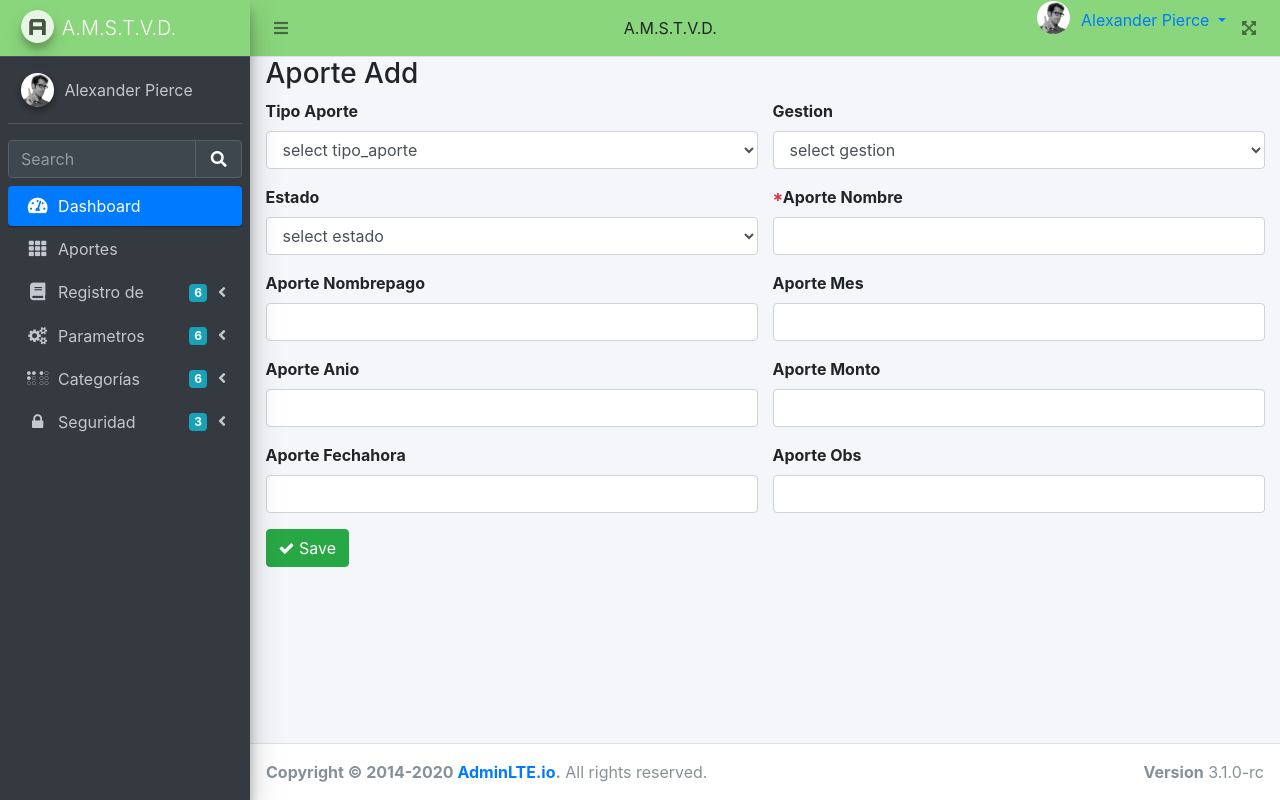
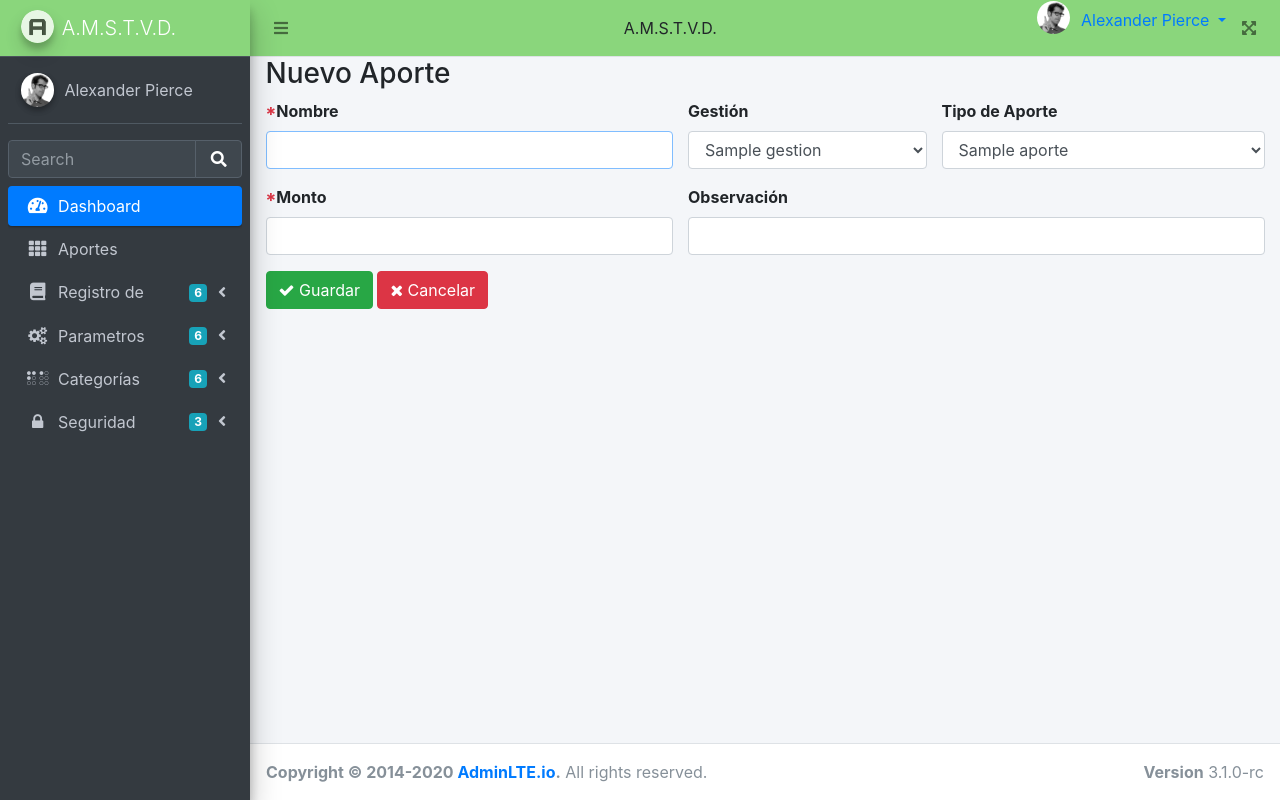
Before and after one commit to marioev/amstvd, a CodeIgniter app: page /amstvd/index.php/aporte/add in a window 1280 px wide. Run offline with CodeIgniter, Linux system fonts and the light colour scheme; tables that the repository leaves empty or names only in its code hold one stand-in row (values such as "Sample post").

Commit message:
07.06.2021 Aporte Add falta parametro...

```diff
--- a/application/controllers/Aporte.php
+++ b/application/controllers/Aporte.php
@@ -28,25 +28,40 @@ class Aporte extends CI_Controller{
     function add()
     {
         $this->load->library('form_validation');
-
-		$this->form_validation->set_rules('aporte_nombre','Aporte Nombre','required');
-
+        $this->form_validation->set_rules('aporte_nombre','Aporte Nombre','trim|required', array('required' => 'Este Campo no debe ser vacio'));
+        $this->form_validation->set_rules('aporte_monto','Aporte Monto','trim|required', array('required' => 'Este Campo no debe ser vacio'));
         if($this->form_validation->run())
         {
+            $fechahora = date("Y-m-d H:i:s");
+            $estado_id = 1;
             $params = array(
+                'aporte_nombre' => $this->input->post('aporte_nombre'),
+                'gestion_id' => $this->input->post('gestion_id'),
                 'tipoaporte_id' => $this->input->post('tipoaporte_id'),
-				'gestion_id' => $this->input->post('gestion_id'),
-				'estado_id' => $this->input->post('estado_id'),
-				'aporte_nombre' => $this->input->post('aporte_nombre'),
-				'aporte_nombrepago' => $this->input->post('aporte_nombrepago'),
-				'aporte_mes' => $this->input->post('aporte_mes'),
-				'aporte_anio' => $this->input->post('aporte_anio'),
+                'estado_id' => $estado_id,
                 'aporte_monto' => $this->input->post('aporte_monto'),
-				'aporte_fechahora' => $this->input->post('aporte_fechahora'),
+                'aporte_fechahora' => $fechahora,
                 'aporte_obs' => $this->input->post('aporte_obs'),
             );
+            $aporte_id = $this->Aporte_model->add_aporte($params);
 
-            $aporte_id = $this->Aporte_model->add_aporte($params);
+            $this->load->model('Asociado_model');
+            $this->load->model('Aporte_asociado_model');
+            $res_asociados = $this->Asociado_model->get_all_asociadosestado($estado_id);
+            foreach ($res_asociados as $asociado) {
+                $paramsa = array(
+                    'aporte_id' => $aporte_id,
+                    'asociado_id' => $asociado["asociado_id"],
+                    'estado_id' => $estado_id,
+                    //'aporteasoc_quienpaga' => $this->input->post('aporteasoc_quienpaga'),
+                    'aporteasoc_monto' => $this->input->post('aporte_monto'),
+                    //'aporteasoc_fechapago' => $fechahora,
+                    //'aporteasoc_fecha' => $fechahora,
+                    //'aporteasoc_hora' => $fechahora,
+                    //'aporteasoc_obs' => $this->input->post('aporte_obs'),
+                );
+                $aporteasoc_id = $this->Aporte_asociado_model->add_aporte_asociado($paramsa);
+            }
             redirect('aporte/index');
         }
         else
--- a/application/views/aporte/add.php
+++ b/application/views/aporte/add.php
@@ -2,108 +2,69 @@
     <div class="col-md-12">
       	<div class="box box-info">
             <div class="box-header with-border">
-              	<h3 class="box-title">Aporte Add</h3>
+              	<h3 class="box-title">Nuevo Aporte</h3>
             </div>
             <?php echo form_open('aporte/add'); ?>
           	<div class="box-body">
                     <div class="row clearfix">
-					<div class="col-md-6">
-						<label for="tipoaporte_id" class="control-label">Tipo Aporte</label>
+                        <div class="col-md-5">
+                            <label for="aporte_nombre" class="control-label"><span class="text-danger">*</span>Nombre</label>
                             <div class="form-group">
-							<select name="tipoaporte_id" class="form-control">
-								<option value="">select tipo_aporte</option>
+                                <input type="text" name="aporte_nombre" value="<?php echo $this->input->post('aporte_nombre'); ?>" class="form-control" id="aporte_nombre" autofocus autocomplete="off" required onkeyup="var start = this.selectionStart; var end = this.selectionEnd; this.value = this.value.toUpperCase(); this.setSelectionRange(start, end);" />
+                                <span class="text-danger"><?php echo form_error('aporte_nombre');?></span>
+                            </div>
+                        </div>
+                        <div class="col-md-3">
+                            <label for="gestion_id" class="control-label">Gesti&oacute;n</label>
+                            <div class="form-group">
+                                <select name="gestion_id" class="form-control" id="gestion_id" required>
+                                    <!--<option value="">select gestion</option>-->
                                     <?php
-								foreach($all_tipo_aporte as $tipo_aporte)
+                                    foreach($all_gestion as $gestion)
                                     {
-									$selected = ($tipo_aporte['tipoaporte_id'] == $this->input->post('tipoaporte_id')) ? ' selected="selected"' : "";
-
-									echo '<option value="'.$tipo_aporte['tipoaporte_id'].'" '.$selected.'>'.$tipo_aporte['tipoaporte_id'].'</option>';
+                                        $selected = ($gestion['gestion_id'] == $this->input->post('gestion_id')) ? ' selected="selected"' : "";
+                                        echo '<option value="'.$gestion['gestion_id'].'" '.$selected.'>'.$gestion['gestion_nombre'].'</option>';
                                     }
                                     ?>
                                 </select>
                             </div>
                         </div>
-					<div class="col-md-6">
-						<label for="gestion_id" class="control-label">Gestion</label>
+                        <div class="col-md-4">
+                            <label for="tipoaporte_id" class="control-label">Tipo de Aporte</label>
                             <div class="form-group">
-							<select name="gestion_id" class="form-control">
-								<option value="">select gestion</option>
+                                <select name="tipoaporte_id" class="form-control" required>
+                                    <!--<option value="">select tipo_aporte</option>-->
                                     <?php
-								foreach($all_gestion as $gestion)
+                                    foreach($all_tipo_aporte as $tipo_aporte)
                                     {
-									$selected = ($gestion['gestion_id'] == $this->input->post('gestion_id')) ? ' selected="selected"' : "";
-
-									echo '<option value="'.$gestion['gestion_id'].'" '.$selected.'>'.$gestion['gestion_id'].'</option>';
+                                        $selected = ($tipo_aporte['tipoaporte_id'] == $this->input->post('tipoaporte_id')) ? ' selected="selected"' : "";
+                                        echo '<option value="'.$tipo_aporte['tipoaporte_id'].'" '.$selected.'>'.$tipo_aporte['tipoaporte_nombre'].'</option>';
                                     }
                                     ?>
                                 </select>
                             </div>
                         </div>
-					<div class="col-md-6">
-						<label for="estado_id" class="control-label">Estado</label>
+                        <div class="col-md-5">
+                            <label for="aporte_monto" class="control-label"><span class="text-danger">*</span>Monto</label>
                             <div class="form-group">
-							<select name="estado_id" class="form-control">
-								<option value="">select estado</option>
-								<?php
-								foreach($all_estado as $estado)
-								{
-									$selected = ($estado['estado_id'] == $this->input->post('estado_id')) ? ' selected="selected"' : "";
-
-									echo '<option value="'.$estado['estado_id'].'" '.$selected.'>'.$estado['estado_id'].'</option>';
-								}
-								?>
-							</select>
+                                <input type="number" step="any" min="0" name="aporte_monto" value="<?php echo $this->input->post('aporte_monto'); ?>" class="form-control" id="aporte_monto" required />
+                                <span class="text-danger"><?php echo form_error('aporte_monto');?></span>
                             </div>
                         </div>
-					<div class="col-md-6">
-						<label for="aporte_nombre" class="control-label"><span class="text-danger">*</span>Aporte Nombre</label>
+                        <div class="col-md-7">
+                            <label for="aporte_obs" class="control-label">Observaci&oacute;n</label>
                             <div class="form-group">
-							<input type="text" name="aporte_nombre" value="<?php echo $this->input->post('aporte_nombre'); ?>" class="form-control" id="aporte_nombre" />
-							<span class="text-danger"><?php echo form_error('aporte_nombre');?></span>
-						</div>
-					</div>
-					<div class="col-md-6">
-						<label for="aporte_nombrepago" class="control-label">Aporte Nombrepago</label>
-						<div class="form-group">
-							<input type="text" name="aporte_nombrepago" value="<?php echo $this->input->post('aporte_nombrepago'); ?>" class="form-control" id="aporte_nombrepago" />
-						</div>
-					</div>
-					<div class="col-md-6">
-						<label for="aporte_mes" class="control-label">Aporte Mes</label>
-						<div class="form-group">
-							<input type="text" name="aporte_mes" value="<?php echo $this->input->post('aporte_mes'); ?>" class="form-control" id="aporte_mes" />
-						</div>
-					</div>
-					<div class="col-md-6">
-						<label for="aporte_anio" class="control-label">Aporte Anio</label>
-						<div class="form-group">
-							<input type="text" name="aporte_anio" value="<?php echo $this->input->post('aporte_anio'); ?>" class="form-control" id="aporte_anio" />
-						</div>
-					</div>
-					<div class="col-md-6">
-						<label for="aporte_monto" class="control-label">Aporte Monto</label>
-						<div class="form-group">
-							<input type="text" name="aporte_monto" value="<?php echo $this->input->post('aporte_monto'); ?>" class="form-control" id="aporte_monto" />
-						</div>
-					</div>
-					<div class="col-md-6">
-						<label for="aporte_fechahora" class="control-label">Aporte Fechahora</label>
-						<div class="form-group">
-							<input type="text" name="aporte_fechahora" value="<?php echo $this->input->post('aporte_fechahora'); ?>" class="has-datetimepicker form-control" id="aporte_fechahora" />
-						</div>
-					</div>
-					<div class="col-md-6">
-						<label for="aporte_obs" class="control-label">Aporte Obs</label>
-						<div class="form-group">
-							<input type="text" name="aporte_obs" value="<?php echo $this->input->post('aporte_obs'); ?>" class="form-control" id="aporte_obs" />
+                                <input type="text" maxlength="250" name="aporte_obs" value="<?php echo $this->input->post('aporte_obs'); ?>" class="form-control" id="aporte_obs" />
                             </div>
                         </div>
                     </div>
                 </div>
           	<div class="box-footer">
                     <button type="submit" class="btn btn-success">
-            		<i class="fa fa-check"></i> Save
+            		<i class="fa fa-check"></i> Guardar
                     </button>
+                    <a href="<?php echo site_url('aporte'); ?>" class="btn btn-danger">
+                        <i class="fa fa-times"></i> Cancelar</a>
           	</div>
             <?php echo form_close(); ?>
       	</div>
--- a/application/views/layouts/main.php
+++ b/application/views/layouts/main.php
@@ -147,15 +147,15 @@
                     </a>
                     <ul class="nav nav-treeview">
                         <li class="nav-item">
+                            <a href="<?php echo site_url('aporte');?>" class="nav-link">
+                                <i class="fa fa-list-ol nav-icon"></i>
+                                <p>Aportes</p>
+                            </a>
+                        </li>
+                        <li class="nav-item">
                             <a href="<?php echo site_url('asociado');?>" class="nav-link">
                                 <i class="fa fa-user nav-icon"></i>
                                 <p>Socios</p>
-                            </a>
-                        </li>
-                        <li class="nav-item">
-                            <a href="pages/layout/top-nav-sidebar.html" class="nav-link">
-                                <i class="far fa-circle nav-icon"></i>
-                                <p>Top Navigation + Sidebar</p>
                             </a>
                         </li>
                     </ul>
```
Also changed, not shown: application/models/Aporte_asociado_model.php (added, +22 -0 lines), application/models/Asociado_model.php (+12 -21 lines), application/views/aporte/index.php (+39 -0 lines). Lines whose indentation alone changed are shown as unchanged.
